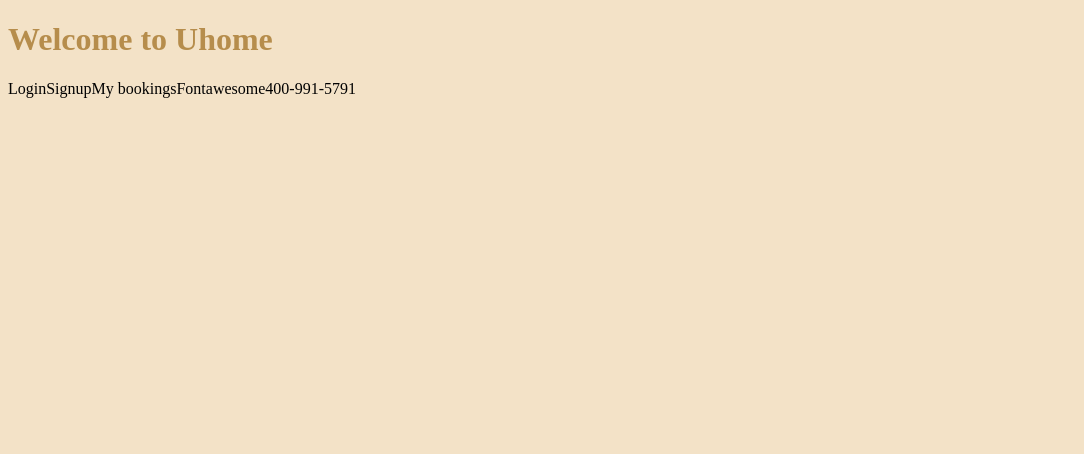
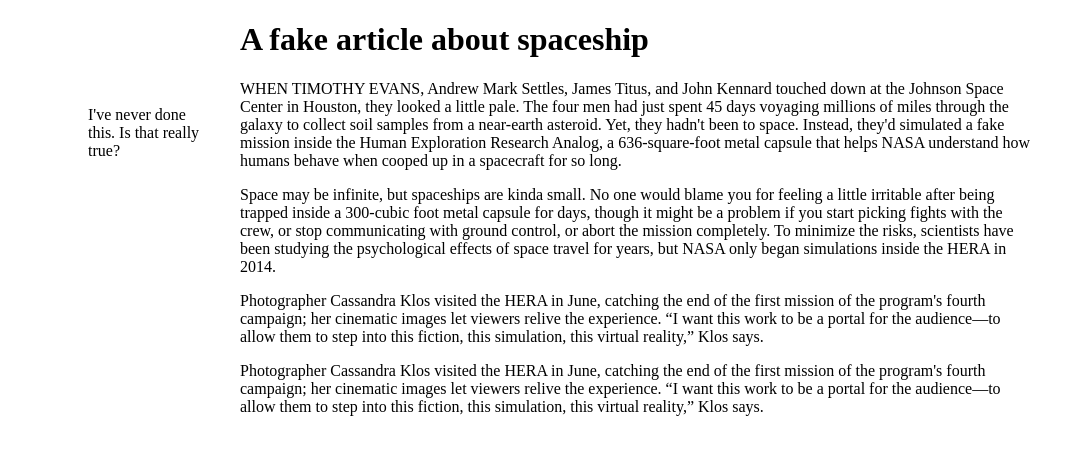
Before and after one commit to tingtaox/corp, a React app: page / in a window 1280 px wide. Shown: the top 454 px of the page, without its empty margins (0-1084 px from the left). Built offline with nearby package versions, Linux system fonts and the light colour scheme.

Commit message:
Add HtmlWebpackPlugin and MiniCssExtractPlugin

```diff
--- a/index.html
+++ b/index.html
@@ -1,20 +1,16 @@
 <!DOCTYPE html>
 <html>
-    <head>
-        <meta charset="UTF-8" />
-        <title>uhozz</title>
-    </head>
-    <body>
-        <div id="root"></div>
 
-        <!-- Dependencies -->
-        <script src="./node_modules/react/umd/react.development.js"></script>
-        <script src="./node_modules/react-dom/umd/react-dom.development.js"></script>
+<head>
+    <meta charset="UTF-8" />
+    <title>uhozz</title>
+</head>
 
-        <!-- Main for dev -->
-        <!-- <script src="bundle.js"></script> -->
+<body>
+    <script src="./node_modules/react/umd/react.production.min.js"></script>
+    <script src="./node_modules/react-dom/umd/react-dom.production.min.js"></script>
+    <script src="./dist/bundle.js"></script>
+</body>
 
-        <!-- Main for prod -->
-        <script src="./dist/bundle.js"></script>
-    </body>
+
 </html>
--- a/package.json
+++ b/package.json
@@ -12,6 +12,7 @@
     "@types/lodash": "^4.14.116",
     "@types/react": "^16.4.11",
     "@types/react-dom": "^16.0.7",
+    "awesome-typescript-loader": "^5.2.0",
     "css-loader": "^1.0.0",
     "lodash": "^4.17.10",
     "react": "^16.4.2",
@@ -22,7 +23,8 @@
     "webpack-dev-server": "^3.1.5"
   },
   "devDependencies": {
-    "awesome-typescript-loader": "^3.2.3",
+    "html-webpack-plugin": "^3.2.0",
+    "mini-css-extract-plugin": "^0.4.2",
     "node-sass": "^4.9.3",
     "sass-loader": "^7.1.0",
     "source-map-loader": "^0.2.1",
--- a/src/index.tsx
+++ b/src/index.tsx
@@ -1,10 +1,10 @@
 import * as React from "react";
 import * as ReactDOM from "react-dom";
-import './styles/appStyles.scss';
+import './styles/index.scss';
 
 import { SearchHome } from './pages/SearchHome';
 
 ReactDOM.render(
     <SearchHome />,
-    document.getElementById("root")
+    document.querySelector('body')
 );
--- a/src/pages/SearchHome.tsx
+++ b/src/pages/SearchHome.tsx
@@ -3,25 +3,29 @@ import * as React from 'react';
 export class SearchHome extends React.Component {
 
   render() {
-    console.log('hello world');
     return (
-      <div>
-        <div className="search-home-banner">
-          <h1>Welcome to Uhome</h1>
-          <span className="login">Login</span>
-          <span className="signup">Signup</span>
+      <div className="container">
+        <h1>A fake article about spaceship</h1>
 
-          <span>My bookings</span>
-          <span className="telephone">
-            <span>Fontawesome</span>
-            <span></span>400-991-5791</span>
-        </div>
+        <p>
+          WHEN TIMOTHY EVANS, Andrew Mark Settles, James Titus, and John Kennard touched down at the Johnson Space Center in Houston, they looked a little pale. The four men had just spent 45 days voyaging millions of miles through the galaxy to collect soil samples from a near-earth asteroid. Yet, they hadn't been to space. Instead, they'd simulated a fake mission inside the Human Exploration Research Analog, a 636-square-foot metal capsule that helps NASA understand how humans behave when cooped up in a spacecraft for so long.
+        </p>
 
-        <div className="breadcrum"></div>
+        <aside className="comment">
+          I've never done this. Is that really true?
+        </aside>
 
-        <div className="search-filter-box"></div>
+        <p>
+          Space may be infinite, but spaceships are kinda small. No one would blame you for feeling a little irritable after being trapped inside a 300-cubic foot metal capsule for days, though it might be a problem if you start picking fights with the crew, or stop communicating with ground control, or abort the mission completely. To minimize the risks, scientists have been studying the psychological effects of space travel for years, but NASA only began simulations inside the HERA in 2014.
+        </p>
+        <p>
+          Photographer Cassandra Klos visited the HERA in June, catching the end of the first mission of the program's fourth campaign; her cinematic images let viewers relive the experience. “I want this work to be a portal for the audience—to allow them to step into this fiction, this simulation, this virtual reality,” Klos says.
+        </p>
 
-        <div className="list-content"></div>
+        <p>
+          Photographer Cassandra Klos visited the HERA in June, catching the end of the first mission of the program's fourth campaign; her cinematic images let viewers relive the experience. “I want this work to be a portal for the audience—to allow them to step into this fiction, this simulation, this virtual reality,” Klos says.
+        </p>
+
       </div>
     );
 
--- a/src/styles/appStyles.scss
+++ /dev/null
@@ -1,10 +0,0 @@
-@import 'themeColors';
-$theme-font:    verdana, sans-serif;
-
-body {
-  font: $theme-font;
-  background-color: $themeColor-Light;
-  h1, h2 {
-      color: $themeColor-Dark
-  }
-}
--- /dev/null
+++ b/src/styles/index.scss
@@ -0,0 +1,12 @@
+.container {
+  max-width: 800px;
+  margin: auto;
+
+  .comment {
+    position: absolute;
+    width: 7em;
+    margin-left: -9.5em;
+    margin-top: -5em;
+  }
+
+}
--- a/src/styles/themeColors.scss
+++ /dev/null
@@ -1,2 +0,0 @@
-$themeColor-Light: #f3e2c7;
-$themeColor-Dark:#b68d4c;
--- a/webpack.config.js
+++ b/webpack.config.js
@@ -1,4 +1,6 @@
 var path = require('path');
+var HtmlWebpackPlugin = require('html-webpack-plugin');
+const MiniCssExtractPlugin = require("mini-css-extract-plugin");
 
 module.exports = {
     entry: [
@@ -26,24 +28,27 @@ module.exports = {
             { enforce: "pre", test: /\.js$/, loader: "source-map-loader" },
 
             {
-                test:/\.(s*)css$/,
-                use:['style-loader','css-loader', 'sass-loader']
-             }
+                test: /\.(s*)css$/,
+                use: [
+                    MiniCssExtractPlugin.loader,
+                    'css-loader',
+                    'sass-loader'
+                ]
+            }
         ]
     },
 
+    plugins: [
+        new HtmlWebpackPlugin(),         // the plugin will generate an index.html in /dist directory
+        new MiniCssExtractPlugin({ filename: "index.css" })
+    ],
+
     devServer: {
         historyApiFallback: true,
+        contentBase: path.join(__dirname, 'dist'),
         compress: true,
         port: 8080
     },
 
-    // When importing a module whose path matches one of the following, just
-    // assume a corresponding global variable exists and use that instead.
-    // This is important because it allows us to avoid bundling all of our
-    // dependencies, which allows browsers to cache those libraries between builds.
-    externals: {
-        "react": "React",
-        "react-dom": "ReactDOM"
-    },
+    mode : 'development'
 };
```
Also changed, not shown: 2 other files (tests, documents, lock files or other folders).
